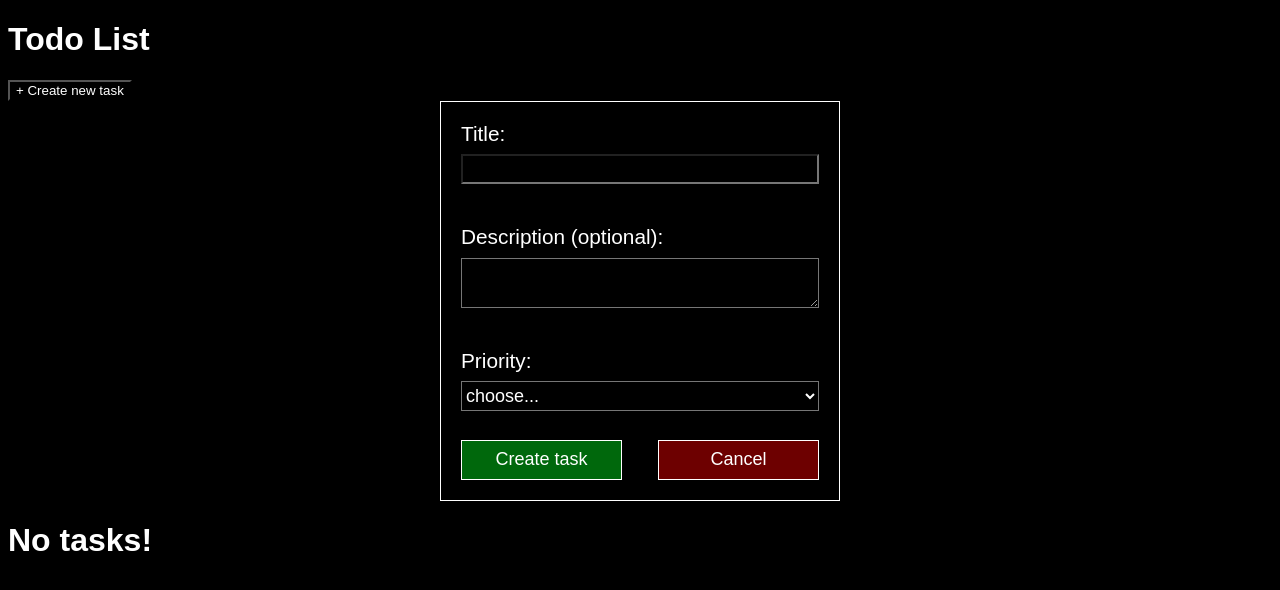
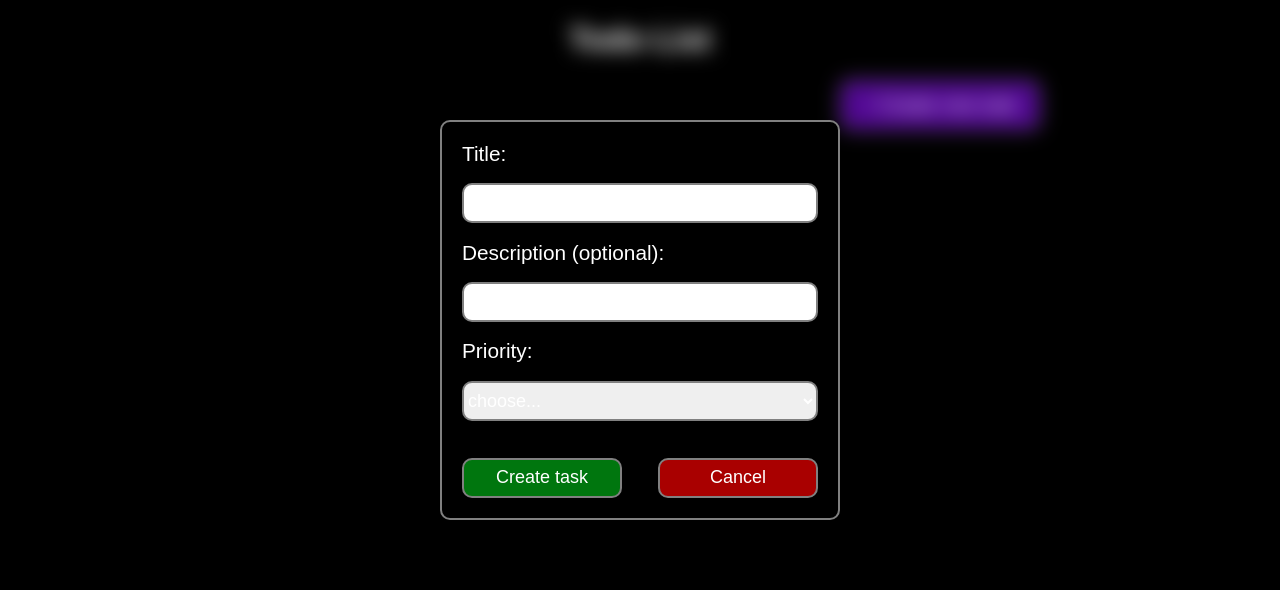
Before and after one commit to renans2/todo-list, a React (Vite) app: page / in a window 1280 px wide. Both pictures are taken after a click on the button "+ Create new task". Shown: the top 590 px of the page. Built offline with nearby package versions, Linux system fonts and the light colour scheme.

Commit message:
changed to module css and adding more styles

```diff
--- a/src/App.css
+++ b/src/App.css
@@ -1,7 +1,27 @@
 *{
   font-family: Arial, Helvetica, sans-serif;
   color: white;
+  box-sizing: border-box;
+}
+
+body{
+  width: 100%;
+  max-width: 800px;
+  margin: 0 auto;
   background-color: black;
+}
+
+h1{
+  text-align: center;
+}
+
+ul{
+  margin: 0;
+  padding: 0;
+}
+
+button{
+  cursor: pointer;
 }
 
 /* #root {
--- a/src/components/CreateTaskButton/CreateTaskButton.css
+++ /dev/null
@@ -1,5 +0,0 @@
-
-
-.task-div{
-    list-style: none;
-}
--- a/src/components/CreateTaskButton/CreateTaskButton.jsx
+++ b/src/components/CreateTaskButton/CreateTaskButton.jsx
@@ -1,4 +1,4 @@
-import './CreateTaskButton.css'
+import styles from './CreateTaskButton.module.css'
 import { AppContext } from '../../App';
 import { useContext } from 'react';
 
@@ -6,6 +6,8 @@ export default function CreateTaskButton(){
     const { showCreateTaskPopUp } = useContext(AppContext)
 
     return(
-        <button onClick={showCreateTaskPopUp}>+ Create new task</button>
+        <div className={styles.div}>
+            <button className={styles.button} onClick={showCreateTaskPopUp}>+ Create new task</button>
+        </div>
     );
 }
--- /dev/null
+++ b/src/components/CreateTaskButton/CreateTaskButton.module.css
@@ -0,0 +1,19 @@
+.div{
+    display: flex;
+    justify-content: end;
+}
+
+.button{
+    background-color: rgb(77, 0, 145);
+    border: 2px solid grey;
+    border-radius: 10px;
+    font-size: larger;
+    width: 200px;
+    height: 50px;
+    cursor: pointer;
+    transition: background-color .1s;
+}
+
+.button:hover{
+    background-color: rgb(74, 74, 74);
+}
--- a/src/components/CreateTaskForm/CreateTaskForm.css
+++ /dev/null
@@ -1,50 +0,0 @@
-*{
-    box-sizing: border-box;
-}
-
-input, textarea, select{
-    font-size: large;
-    width: 100%;
-    height: 30px;
-}
-
-textarea{
-    height: 50px;
-}
-
-#task-form{
-    width: 400px;
-    height: 400px;
-    font-size: 1.3rem;
-    padding: 20px;
-    border: 1px solid white;
-    display: flex;
-    flex-direction: column;
-    justify-content: space-between;
-    align-items: flex-start;
-    margin: 0 auto;
-}
-
-.form-buttons{
-    margin-top: 20px;
-    width: 100%;
-    display: flex;
-    align-items: center;
-    justify-content: space-between;
-}
-
-.form-buttons button{
-    cursor: pointer;
-    border: 1px solid white;
-    font-size: large;
-    width: 45%;
-    height: 40px;
-}
-
-#create-button{
-    background-color: rgb(0, 104, 12);
-}
-
-#cancel-button{
-    background-color: rgb(109, 0, 0);
-}
--- a/src/components/CreateTaskForm/CreateTaskForm.jsx
+++ b/src/components/CreateTaskForm/CreateTaskForm.jsx
@@ -1,4 +1,4 @@
-import './CreateTaskForm.css'
+import styles from './CreateTaskForm.module.css'
 import { useContext } from 'react'
 import { AppContext } from '../../App'
 
@@ -28,16 +28,14 @@ export default function CreateTaskForm(){
     }
 
     return(
-        <>
-            <form onSubmit={handleSubmit} id="task-form">
+        <div className={styles.blurred}>
+            <form onSubmit={handleSubmit} className={styles.taskForm}>
                 <label htmlFor="title">Title: </label>
                 <input required type="text" name="title" id="title" />
-                <br />
 
                 <label htmlFor="description">Description (optional): </label>
-                <textarea name="description" id="description"></textarea>
+                <input type="text" name="description" id="description"></input>
 
-                <br />
                 <label htmlFor="priority">Priority: </label>
                 <select required name="priority" id="priority">
                     <option value="">choose...</option>
@@ -46,11 +44,11 @@ export default function CreateTaskForm(){
                     <option value="high">high</option>
                 </select>
 
-                <div className='form-buttons'>
-                    <button id='create-button' type="submit">Create task</button>
-                    <button onClick={closeCreateTaskPopUp} id='cancel-button' type='button'>Cancel</button>
+                <div className={styles.buttonsDiv}>
+                    <button className={styles.createButton} type="submit">Create task</button>
+                    <button className={styles.cancelButton} onClick={closeCreateTaskPopUp} type='button'>Cancel</button>
                 </div>
             </form>
-        </>
+        </div>
     );
 }
--- /dev/null
+++ b/src/components/CreateTaskForm/CreateTaskForm.module.css
@@ -0,0 +1,61 @@
+.blurred{
+    position: absolute;
+    left: 0;
+    top: 0;
+    width: 100%;
+    height: 100%;
+    background-color: rgba(0, 0, 0, 0);
+    backdrop-filter: blur(10px);
+}
+
+.taskForm{
+    position: absolute;
+    left: 50%;
+    top: 40%;
+    transform: translate(-50%, -50%);
+    background-color: black;
+    width: 400px;
+    height: 400px;
+    font-size: 1.3rem;
+    padding: 20px;
+    border: 2px solid grey;
+    border-radius: 10px;
+    display: flex;
+    flex-direction: column;
+    justify-content: space-between;
+    align-items: flex-start;
+    margin: 0 auto;
+}
+
+.taskForm input, .taskForm textarea, .taskForm select{
+    border: 2px solid grey;
+    border-radius: 10px;
+    font-size: large;
+    width: 100%;
+    height: 40px;
+}
+
+.buttonsDiv{
+    margin-top: 20px;
+    width: 100%;
+    display: flex;
+    align-items: center;
+    justify-content: space-between;
+}
+
+.buttonsDiv button{
+    cursor: pointer;
+    border: 2px solid grey;
+    border-radius: 10px;
+    font-size: large;
+    width: 45%;
+    height: 40px;
+}
+
+.createButton{
+    background-color: rgb(0, 118, 14);
+}
+
+.cancelButton{
+    background-color: rgb(169, 0, 0);
+}
--- a/src/components/Task/Task.css
+++ /dev/null
@@ -1,24 +0,0 @@
-.task-div{
-    font-size: larger;
-    padding: 20px;
-    border: 1px solid rgb(255, 255, 255);
-    display: flex;
-    justify-content: space-evenly;
-    align-items: center;
-    cursor: pointer;
-    width: 100%;
-    max-width: 700px;
-    margin: 10px auto;
-}
-
-.task-div p{
-    margin: 0 10px;
-}
-
-#remove-task{
-    background-color: red;
-}
-
-#task-title{
-    flex: 1;
-}
--- a/src/components/Task/Task.jsx
+++ b/src/components/Task/Task.jsx
@@ -1,14 +1,16 @@
-import './Task.css'
+import styles from './Task.module.css'
 
 export default function Task({ task, removeTask, setShowTask }){
     return(
-        <li className="task-div">
-            <p id='task-title'>{task.title}</p>
+        <li className={styles.taskDiv}>
+            <span className={styles.title}>{task.title}</span>
             {/* <p>Description: {task.description}</p> */}
-            <p>Priority: {task.priority}</p>
-            <p>Created at: {task.created_at}</p>
-            <button onClick={setShowTask}>show details</button>
-            <button id='remove-task' onClick={removeTask}>remove</button>
+            <div className={styles.priorityDiv}>
+                <span className={styles[task.priority]}>{task.priority}</span>
+            </div>
+            {/* <span>Created at: {task.created_at}</span> */}
+            <button className={styles.detailsButton} onClick={setShowTask}>show details</button>
+            <button className={styles.removeTaskButton} onClick={removeTask}>remove</button>
         </li>
     );
 }
--- /dev/null
+++ b/src/components/Task/Task.module.css
@@ -0,0 +1,65 @@
+.taskDiv{
+    padding: 20px;
+    border: 2px solid grey;
+    border-radius: 10px;
+    display: flex;
+    justify-content: space-evenly;
+    align-items: center;
+    width: 100%;
+    margin: 10px auto;
+}
+
+.taskDiv span{
+    margin: 0 10px;
+}
+
+.detailsButton, .removeTaskButton{
+    font-size: large;
+    border: 2px solid grey;
+    margin: 0 10px;
+    border-radius: 10px;
+    width: 125px;
+    height: 40px;
+}
+
+.detailsButton{
+    background-color: rgb(0, 81, 81);
+}
+
+.removeTaskButton{
+    background-color: red;
+}
+
+.title{
+    font-size: 1.5rem;
+    flex: 1;
+}
+
+.priorityDiv{
+    display: flex;
+    justify-content: center;
+    align-items: center;
+    width: 80px;
+}
+
+.low, .medium, .high{
+    color: white;
+    padding: 2px 7px;
+    border: 2px solid;
+    border-radius: 10px;
+}
+
+.low{
+    background-color: green;
+    border-color: rgb(110, 184, 0);
+}
+
+.medium{
+    background-color: rgb(136, 88, 0);
+    border-color: rgb(225, 146, 0);
+}
+
+.high{
+    background-color: rgb(136, 0, 0);
+    border-color: rgb(255, 0, 0);
+}
--- a/src/components/TaskPopUp/TaskPopUp.jsx
+++ b/src/components/TaskPopUp/TaskPopUp.jsx
@@ -1,13 +1,19 @@
 import { useContext } from "react"
 import { AppContext } from "../../App"
+import styles from "./TaskPopUp.module.css"
 
 export default function TaskPopUp({ task }){
     const { closeTaskPopUp } = useContext(AppContext)
 
     return(
-        <div>
-            <p>Task: {task.title}</p>
-            <button onClick={closeTaskPopUp}>X</button>
+        <div className={styles.blurred}>
+            <div className={styles.container}>
+                <button className={styles.closeButton} onClick={closeTaskPopUp}>X</button>
+                <h1>{task.title}</h1>
+                <p>Description: {task.description}</p>
+                <p>Priority: {task.priority}</p>
+                <p>Created at: {task.created_at}</p>
+            </div>
         </div>
     )
 }
--- /dev/null
+++ b/src/components/TaskPopUp/TaskPopUp.module.css
@@ -0,0 +1,33 @@
+.blurred{
+    position: absolute;
+    left: 0;
+    top: 0;
+    width: 100%;
+    height: 100%;
+    background-color: rgba(0, 0, 0, 0);
+    backdrop-filter: blur(10px);
+}
+
+.container{
+    background-color: black;
+    position: absolute;
+    left: 50%;
+    top: 40%;
+    transform: translate(-50%, -50%);
+    width: 500px;
+    height: 300px;
+    margin: 10px 0;
+    padding: 10px;
+    border: 2px solid grey;
+    border-radius: 10px;
+}
+
+.closeButton{
+    position: absolute;
+    right: 10px;
+    top: 10px;
+    padding: 10px 15px;
+    background-color: rgb(161, 0, 0);
+    border: none;
+    border-radius: 5px;
+}
```
